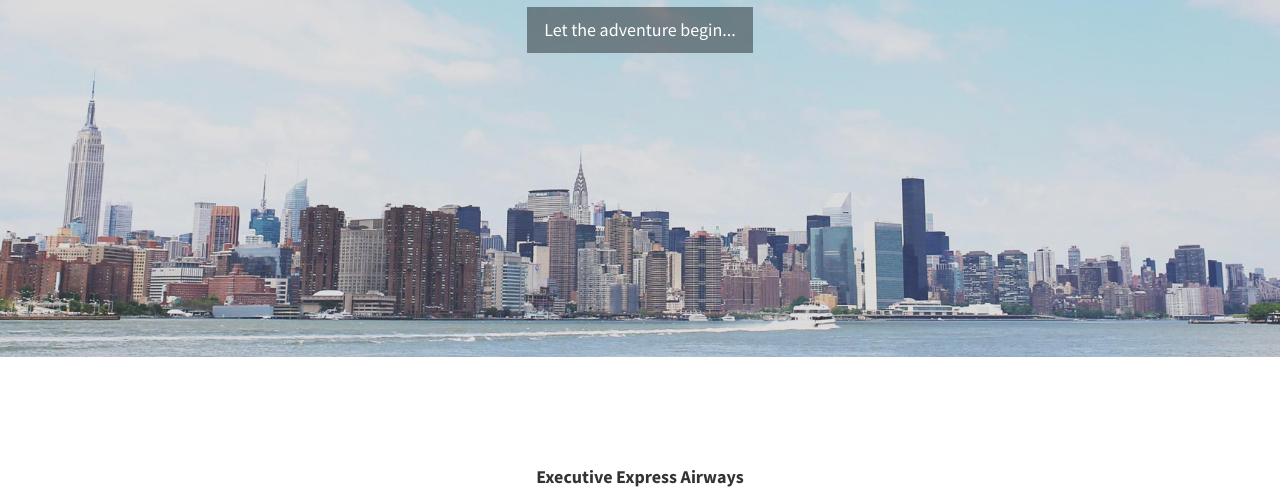
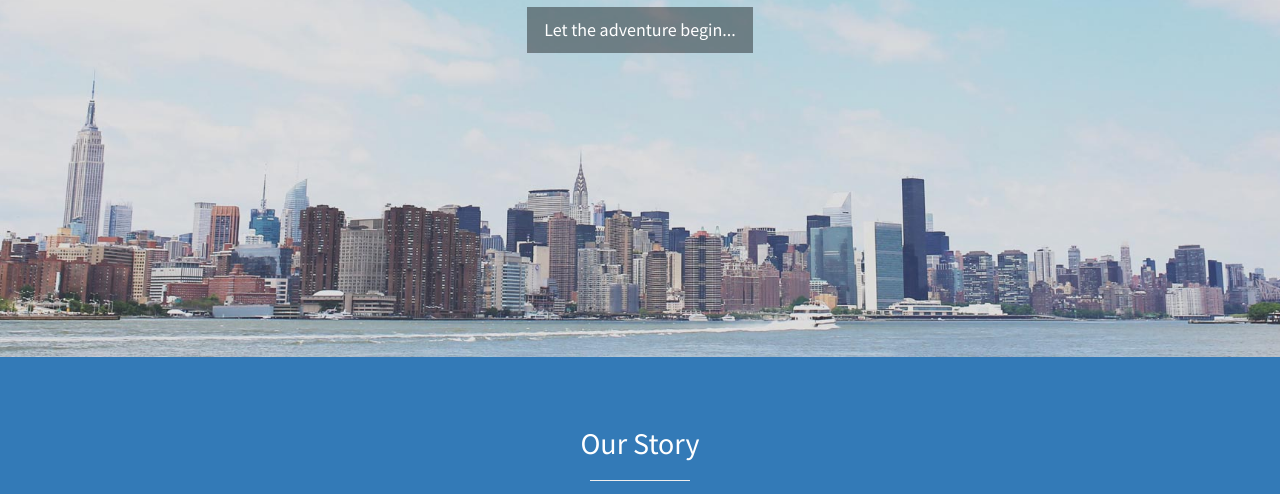
Before and after one commit to lul15/RaspberryPi_Fly, a plain HTML site: page RaspberryPi_Fly_Bootstrap/index.html in a window 1280 px wide. Shown: the part 443-937 px from the top of the page. Drawn offline with Linux system fonts and the light colour scheme.

Commit message:
Added "Our Story" to index.html

```diff
--- a/RaspberryPi_Fly_Bootstrap/index.html
+++ b/RaspberryPi_Fly_Bootstrap/index.html
@@ -72,12 +72,12 @@
 <!--
     <!-- Services -->
     <!-- The circle icons use Font Awesome's stacked icon classes. For more information, visit http://fontawesome.io/examples/ -->
-    <!--
+
     <section id="services" class="services bg-primary">
         <div class="container">
             <div class="row text-center">
                 <div class="col-lg-10 col-lg-offset-1">
-                    <h2>Our Services</h2>
+                    <h2>Our Story</h2>
                     <hr class="small">
                     <div class="row">
                         <div class="col-md-3 col-sm-6">
@@ -133,16 +133,15 @@
                             </div>
                         </div>
                     </div>
--->
                     <!-- /.row (nested) -->
 
-                <!--</div> -->
+                </div>
                 <!-- /.col-lg-10 -->
-           <!--</div> -->
+           </div>
             <!-- /.row -->
-        <!--</div> -->
-        <!-- /.container -->
-    <!--</section>-->
+        </div>
+        <!-- /.container-->
+    </section>
 
 
 
```
